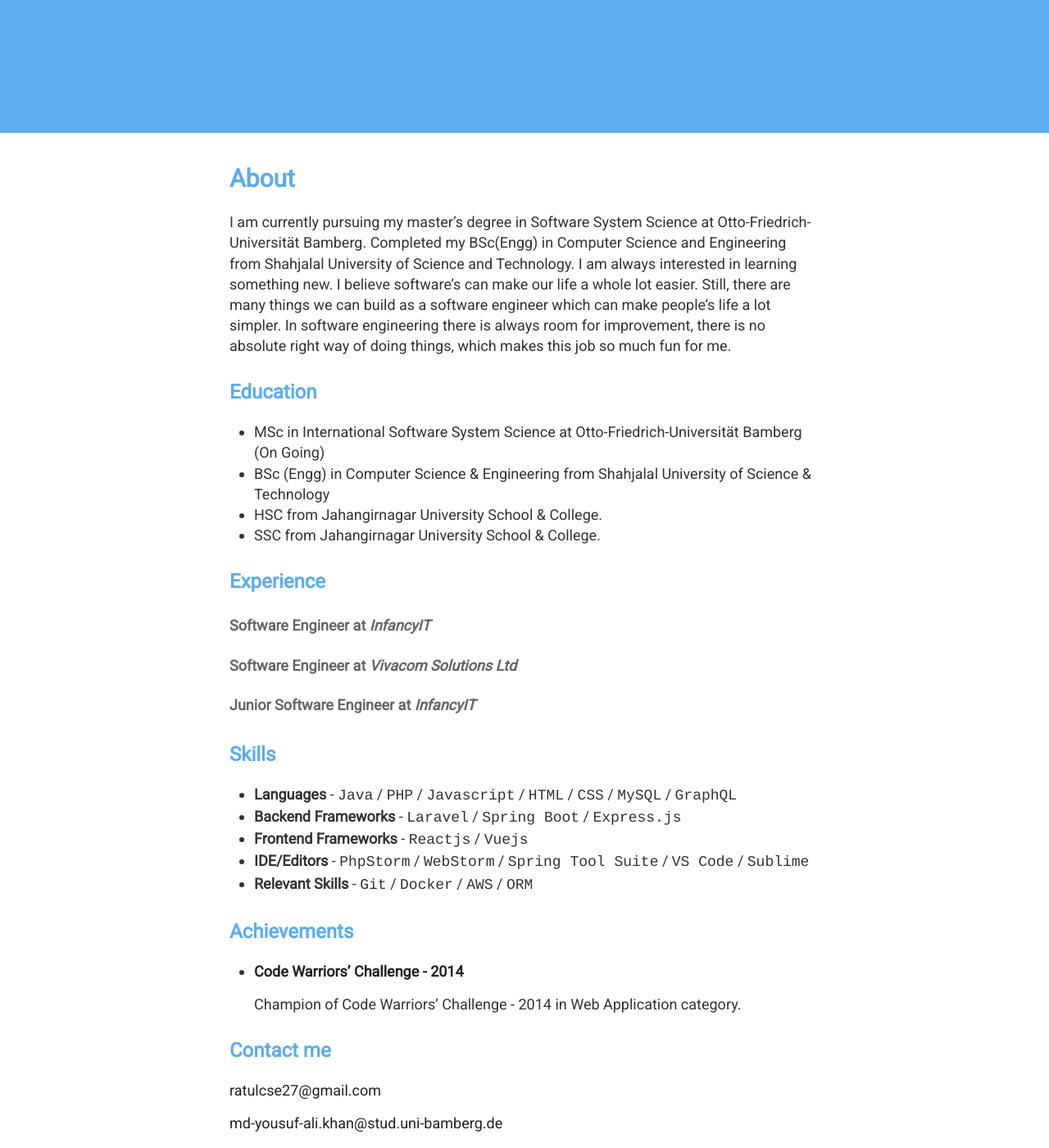
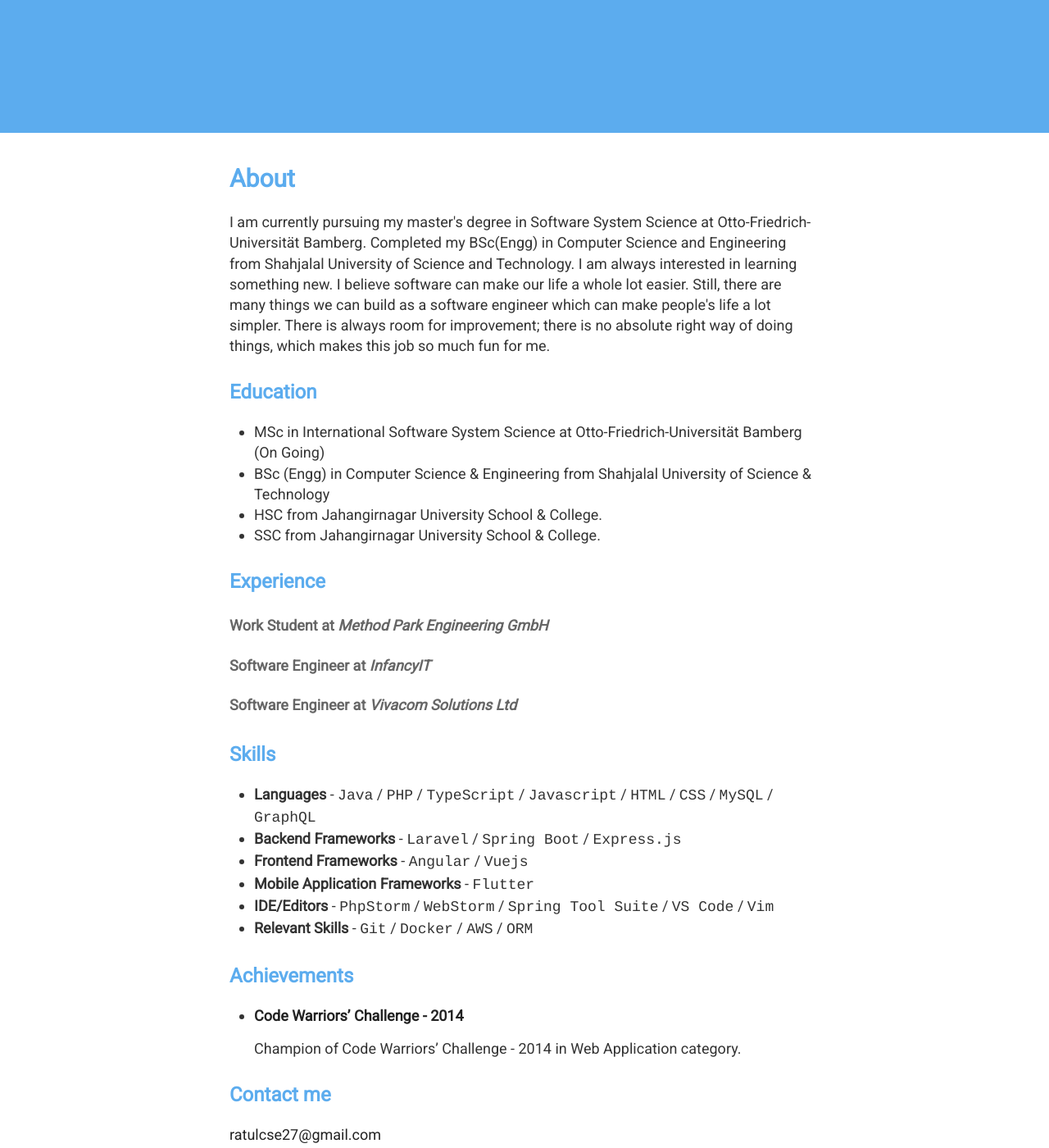
Before and after one commit to ratul0/ratul0.github.io, a Jekyll site: the page built from index.html, in a window 1280 px wide and 1400 px high, scrolled down 480 px. Shown: the whole window at 82% size. Built offline with Jekyll 4.4.1, drawn with Linux system fonts in a browser that asks for light colours.

Commit message:
Update index.html

```diff
--- a/index.html
+++ b/index.html
@@ -7,7 +7,7 @@ layout: default
   <h1>About</h1>
 
   <div class="entry">
-    <p>I am currently pursuing my master’s degree in Software System Science at Otto-Friedrich-Universität Bamberg. Completed my BSc(Engg) in Computer Science and Engineering from Shahjalal University of Science and Technology. I am always interested in learning something new. I believe software’s can make our life a whole lot easier. Still, there are many things we can build as a software engineer which can make people’s life a lot simpler. In software engineering there is always room for improvement, there is no absolute right way of doing things, which makes this job so much fun for me.</p>
+    <p>I am currently pursuing my master's degree in Software System Science at Otto-Friedrich-Universität Bamberg. Completed my BSc(Engg) in Computer Science and Engineering from Shahjalal University of Science and Technology. I am always interested in learning something new. I believe software can make our life a whole lot easier. Still, there are many things we can build as a software engineer which can make people's life a lot simpler. There is always room for improvement; there is no absolute right way of doing things, which makes this job so much fun for me.</p>
 
 <h2 id="education">Education</h2>
 
@@ -20,19 +20,21 @@ layout: default
 
 <h2 id="experience">Experience</h2>
 
+<h4 id="work-student-at-methodpark">Work Student at <em>Method Park Engineering GmbH</em></h4>
+
 <h4 id="software-engineer-at-infancyit">Software Engineer at <em>InfancyIT</em></h4>
 
 <h4 id="software-engineer-at-vivacom-solutions-ltd">Software Engineer at <em>Vivacom Solutions Ltd</em></h4>
 
-<h4 id="junior-software-engineer-at-infancyit">Junior Software Engineer at <em>InfancyIT</em></h4>
 
 <h2 id="skills">Skills</h2>
 
 <ul>
-  <li><strong>Languages</strong> - <code class="highlighter-rouge">Java</code> / <code class="highlighter-rouge">PHP</code> / <code class="highlighter-rouge">Javascript</code> / <code class="highlighter-rouge">HTML</code> / <code class="highlighter-rouge">CSS</code> / <code class="highlighter-rouge">MySQL</code> / <code class="highlighter-rouge">GraphQL</code></li>
+  <li><strong>Languages</strong> - <code class="highlighter-rouge">Java</code> / <code class="highlighter-rouge">PHP</code> / <code class="highlighter-rouge">TypeScript</code> / <code class="highlighter-rouge">Javascript</code> / <code class="highlighter-rouge">HTML</code> / <code class="highlighter-rouge">CSS</code> / <code class="highlighter-rouge">MySQL</code> / <code class="highlighter-rouge">GraphQL</code></li>
   <li><strong>Backend Frameworks</strong> - <code class="highlighter-rouge">Laravel</code> / <code class="highlighter-rouge">Spring Boot</code> / <code class="highlighter-rouge">Express.js</code></li>
-  <li><strong>Frontend Frameworks</strong> - <code class="highlighter-rouge">Reactjs</code> / <code class="highlighter-rouge">Vuejs</code></li>
-  <li><strong>IDE/Editors</strong> - <code class="highlighter-rouge">PhpStorm</code> / <code class="highlighter-rouge">WebStorm</code> / <code class="highlighter-rouge">Spring Tool Suite</code> / <code class="highlighter-rouge">VS Code</code> / <code class="highlighter-rouge">Sublime</code></li>
+  <li><strong>Frontend Frameworks</strong> - <code class="highlighter-rouge">Angular</code> / <code class="highlighter-rouge">Vuejs</code></li>
+  <li><strong>Mobile Application Frameworks</strong> - <code class="highlighter-rouge">Flutter</code>
+  <li><strong>IDE/Editors</strong> - <code class="highlighter-rouge">PhpStorm</code> / <code class="highlighter-rouge">WebStorm</code> / <code class="highlighter-rouge">Spring Tool Suite</code> / <code class="highlighter-rouge">VS Code</code> / <code class="highlighter-rouge">Vim</code></li>
   <li><strong>Relevant Skills</strong> - <code class="highlighter-rouge">Git</code> / <code class="highlighter-rouge">Docker</code> / <code class="highlighter-rouge">AWS</code> / <code class="highlighter-rouge">ORM</code></li>
 </ul>
 
```
